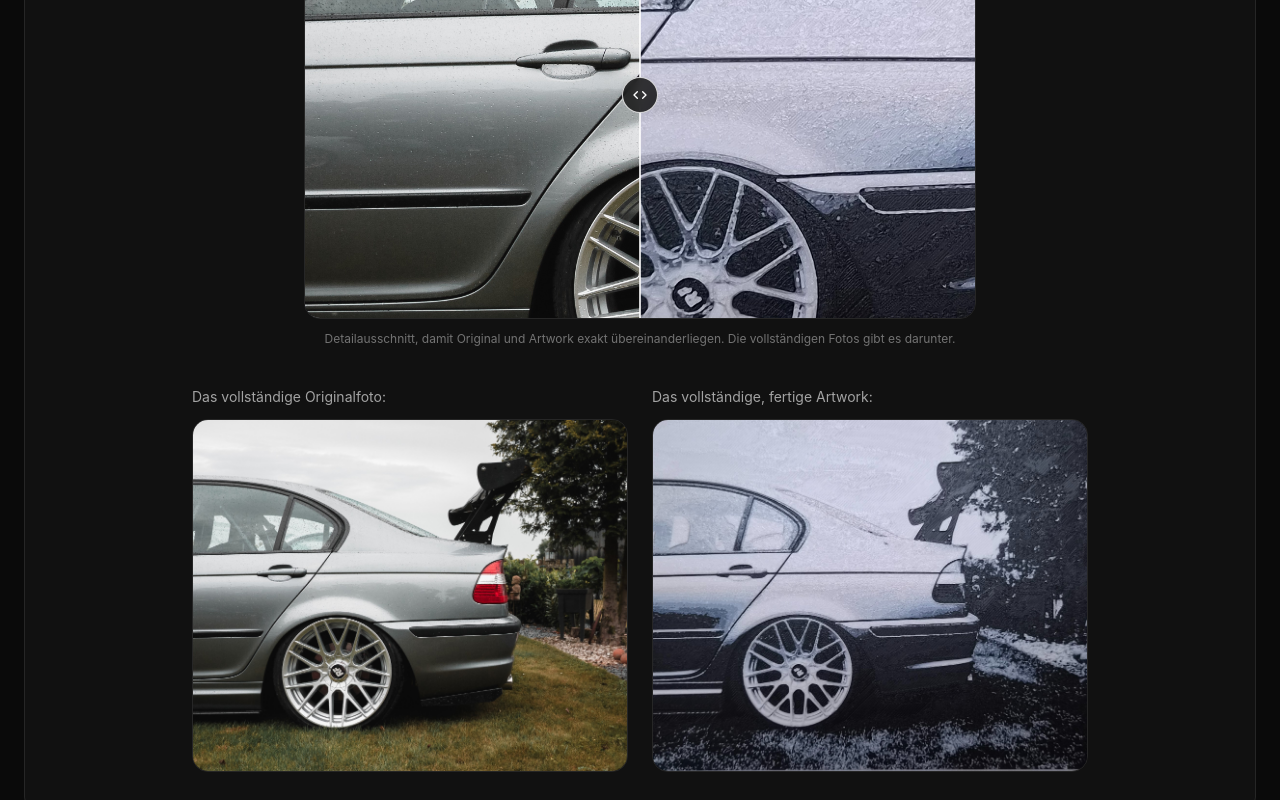
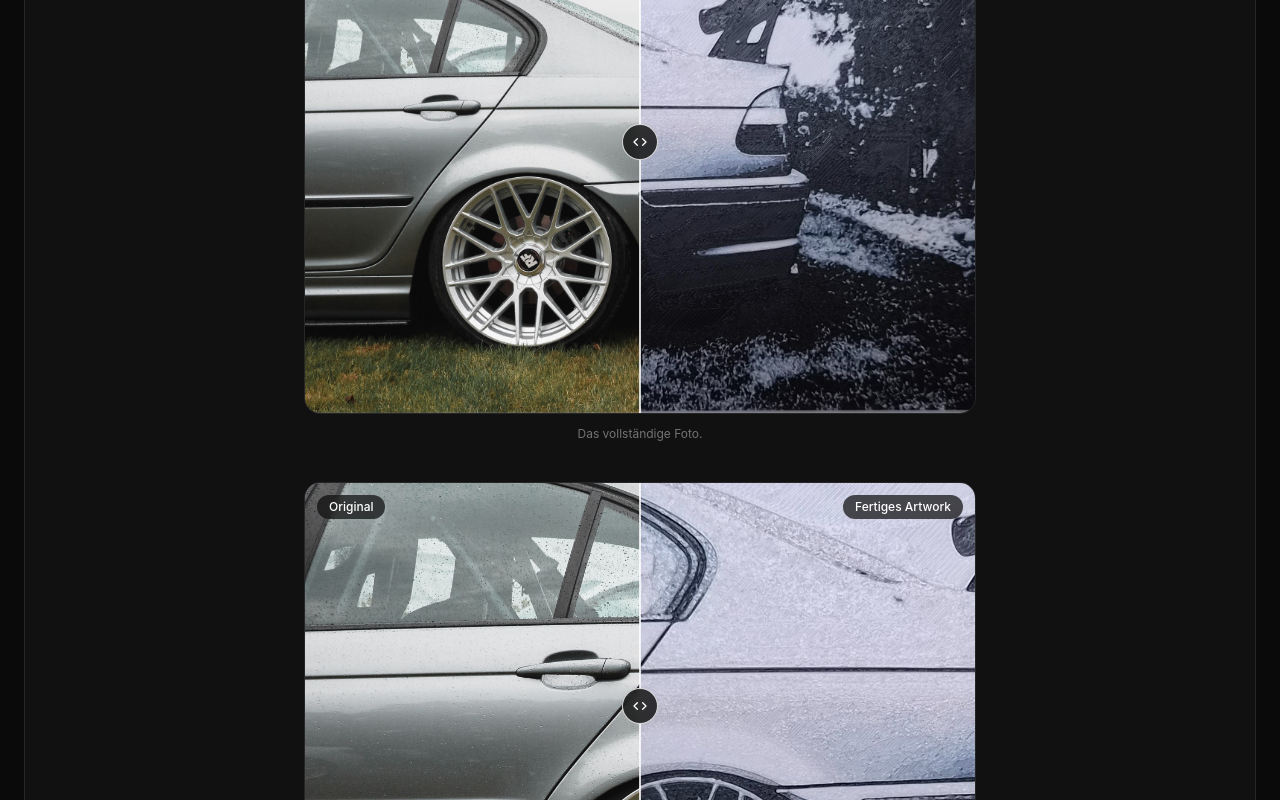
Before and after one commit to WernerG98/glueck-engineering-website, a React (Vite) app: page /artworks in a window 1280 px wide. Shown: the part 2220-3020 px from the top of the page. Built offline with nearby package versions, Linux system fonts and the light colour scheme.

Commit message:
Turn the full-photo comparison into a slider too, placed above the detail one
Replaces the static side-by-side full photos with a BeforeAfterSlider
at the photos' natural aspect ratio, stacked above the existing tight
detail-crop slider.

```diff
--- a/src/pages/ArtworksPage.jsx
+++ b/src/pages/ArtworksPage.jsx
@@ -120,6 +120,17 @@ export default function ArtworksPage() {
 
             <div className="mx-auto mt-8 max-w-2xl">
               <BeforeAfterSlider
+                beforeSrc="/Artwork_Wing_Full.jpg"
+                afterSrc="/Artwork_Wing_Ergebnis_Full.jpg"
+                beforeLabel="Original"
+                afterLabel="Fertiges Artwork"
+                aspectRatio="1800 / 1454"
+              />
+              <p className="mt-3 text-center text-xs text-neutral-500">Das vollständige Foto.</p>
+            </div>
+
+            <div className="mx-auto mt-10 max-w-2xl">
+              <BeforeAfterSlider
                 beforeSrc="/Artwork_Wing_Original.jpg"
                 afterSrc="/Artwork_Wing_Ergebnis.jpg"
                 beforeLabel="Original"
@@ -127,39 +138,8 @@ export default function ArtworksPage() {
                 aspectRatio="3 / 2"
               />
               <p className="mt-3 text-center text-xs text-neutral-500">
-                Detailausschnitt, damit Original und Artwork exakt übereinanderliegen. Die
-                vollständigen Fotos gibt es darunter.
+                Detailausschnitt, damit Original und Artwork exakt übereinanderliegen.
               </p>
-            </div>
-
-            <div className="mx-auto mt-10 grid max-w-4xl gap-6 sm:grid-cols-2">
-              <div>
-                <p className="mb-3 text-sm text-neutral-400">Das vollständige Originalfoto:</p>
-                <div
-                  className="group overflow-hidden rounded-2xl border border-neutral-800 cursor-pointer"
-                  onClick={() => setSelectedImage("/Artwork_Wing_Full.jpg")}
-                >
-                  <img
-                    src="/Artwork_Wing_Full.jpg"
-                    alt="Vollständiges Originalfoto des BMW E46"
-                    className="w-full object-cover transition duration-700 ease-out group-hover:scale-105"
-                  />
-                </div>
-              </div>
-
-              <div>
-                <p className="mb-3 text-sm text-neutral-400">Das vollständige, fertige Artwork:</p>
-                <div
-                  className="group overflow-hidden rounded-2xl border border-neutral-800 cursor-pointer"
-                  onClick={() => setSelectedImage("/Artwork_Wing_Ergebnis_Full.jpg")}
-                >
-                  <img
-                    src="/Artwork_Wing_Ergebnis_Full.jpg"
-                    alt="Vollständiges, fertiges 3D-Artwork des BMW E46, gerahmt"
-                    className="w-full object-cover transition duration-700 ease-out group-hover:scale-105"
-                  />
-                </div>
-              </div>
             </div>
           </Reveal>
         </section>
```
